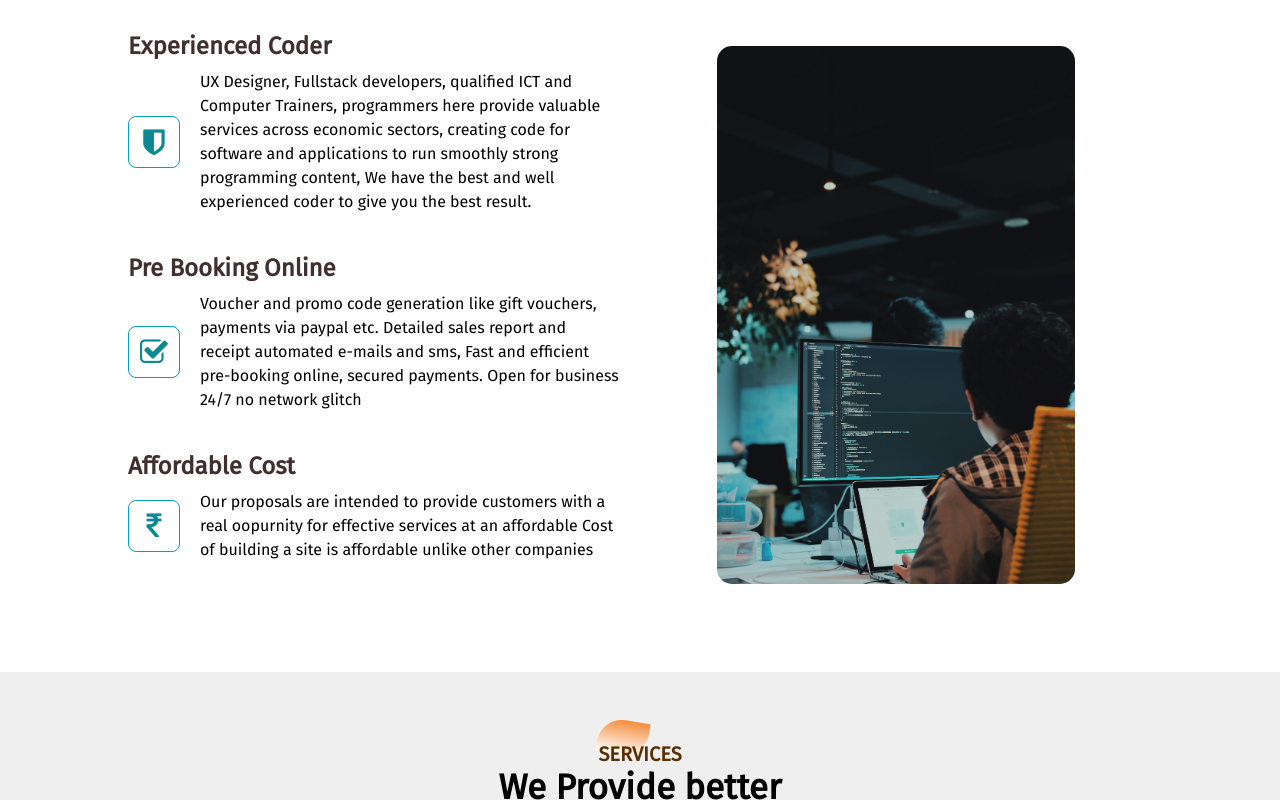
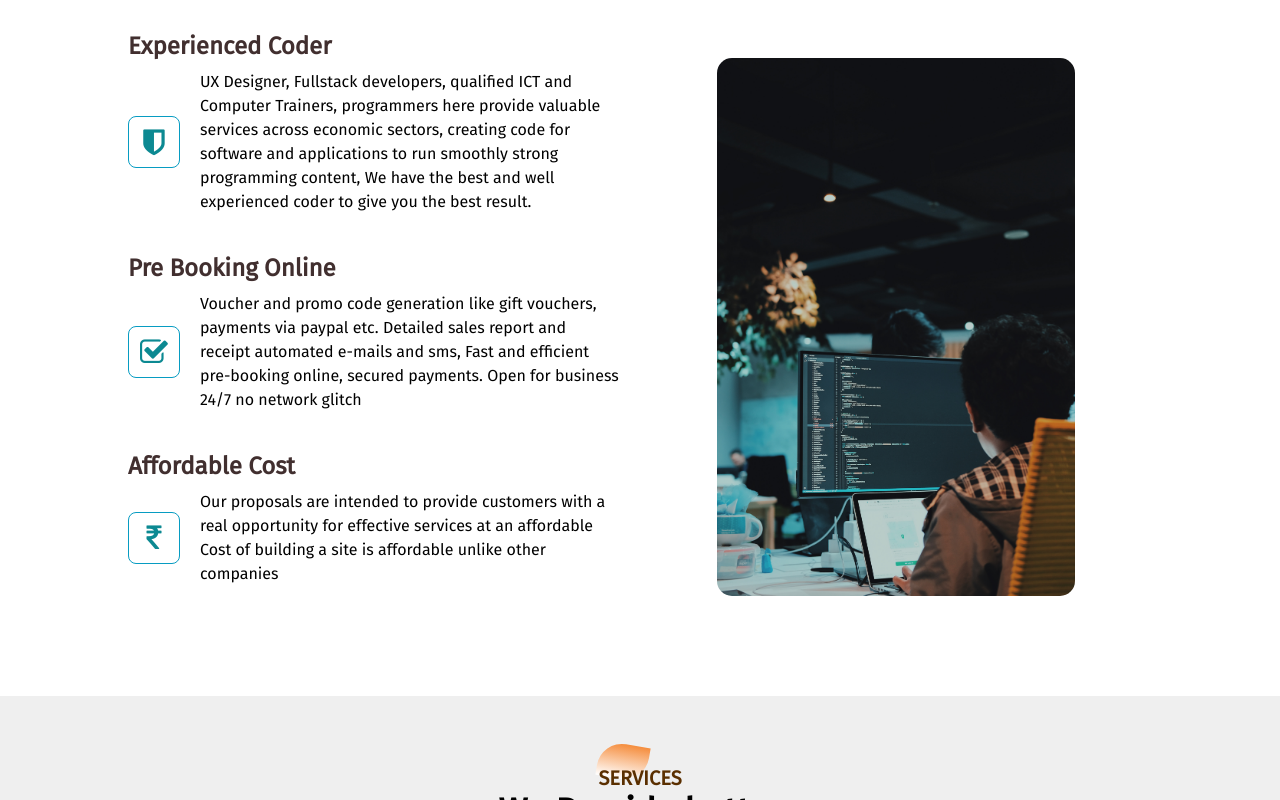
Before and after one commit to crystaltechng/crystaltechng.github.io, a plain HTML site: page index.html in a window 1280 px wide. Shown: the part 954-1754 px from the top of the page. Drawn offline with Linux system fonts and the light colour scheme.

Commit message:
Update index.html

```diff
--- a/index.html
+++ b/index.html
@@ -14,7 +14,7 @@
   <h1> crystalTech ltd</h1>
   <P>Computer & Web developement company</P>
   <div class="text">CrystalTech is a tech company based in Nigeria. We deal in sales, repairs of computer gadgets and consultation on what suits you.
-     <br>Are you a business seeking a website or interested in learning about tech skill?</div>
+     <br>Are you a business owner seeking a website or interested in learning about tech skill?</div>
   <div class="btn">
     <a href="#"><span></span>Welcome</a>
     <a href="#"><span></span>Find out</a></div>
@@ -68,7 +68,7 @@
       <div class="features-icon">
         <i  class="fa fa-inr"></i>
         </div>
-      <div class="features-text"><p> Our proposals are intended to provide customers with a real oopurnity for effective services at an affordable
+      <div class="features-text"><p> Our proposals are intended to provide customers with a real opportunity for effective services at an affordable
         Cost of building a site is affordable unlike other companies</p></div>
           </div>
         </div>
```
